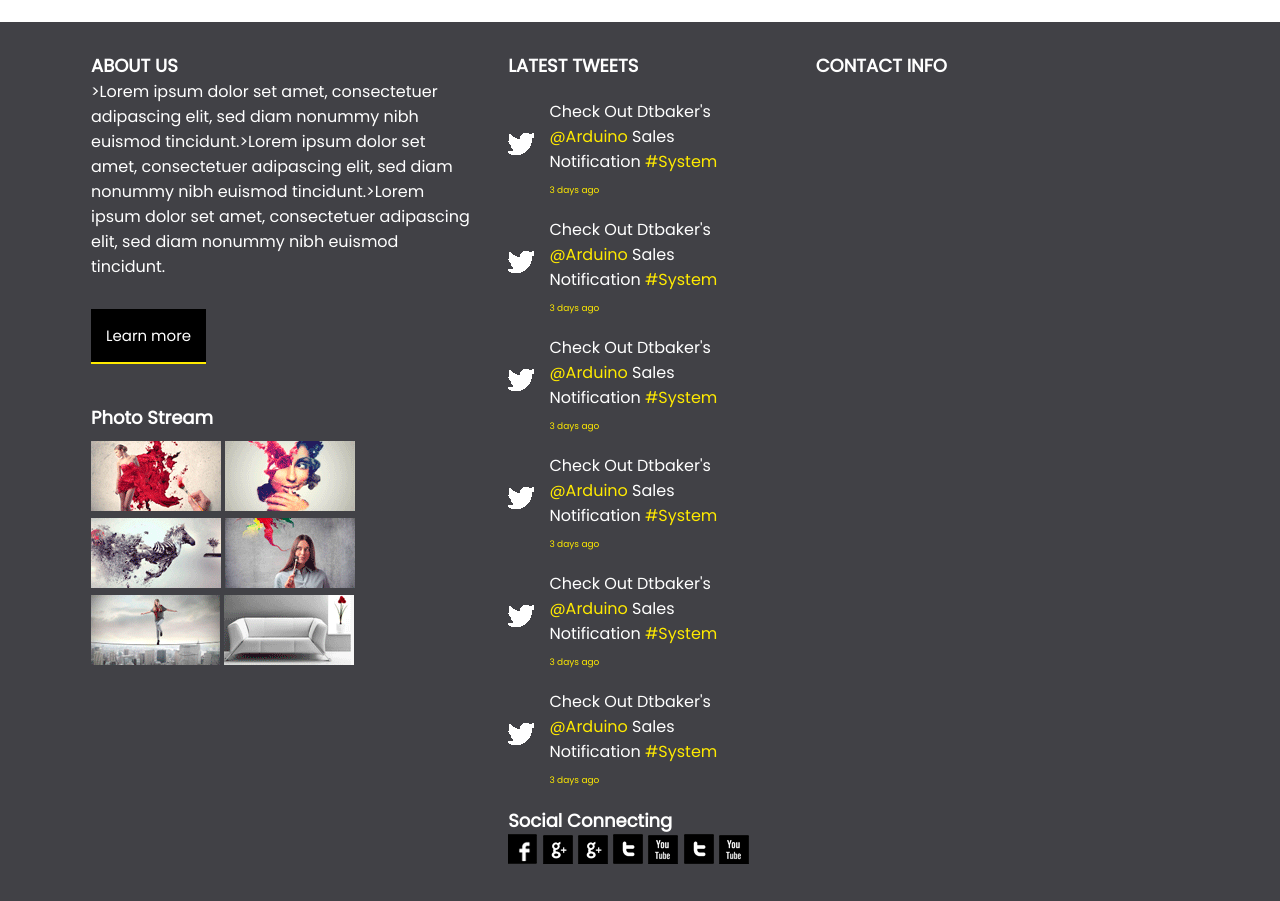
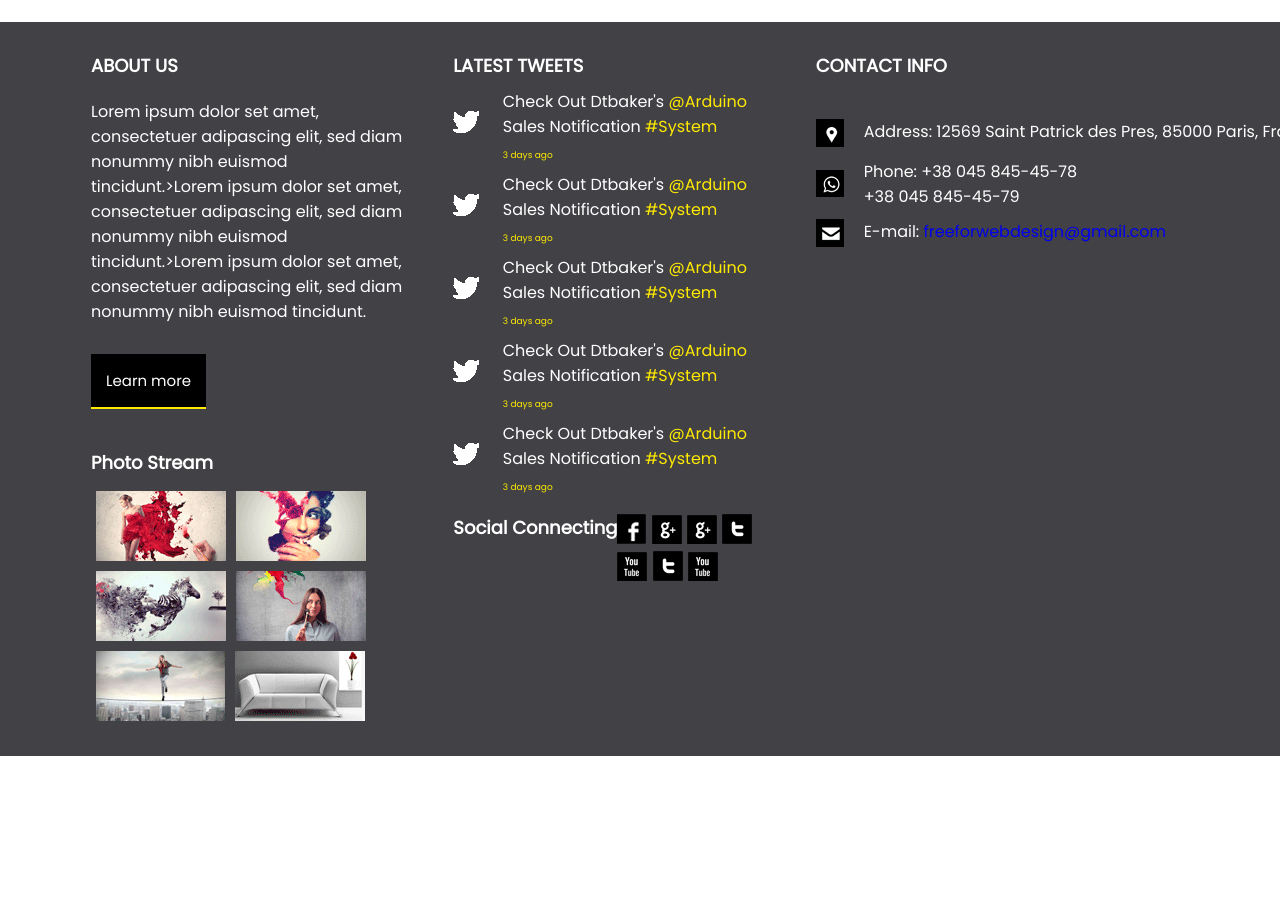
Before and after one commit to IrmaIvanova/webdevblog.github.io, a plain HTML site: page index.html in a window 1280 px wide. Shown: the part 2490-3391 px from the top of the page. After the commit the page ends 3246 px from the top, so only its background shows below. Drawn offline with nearby package versions, Linux system fonts and the light colour scheme.

Commit message:
added contact info

```diff
--- a/css/stile.css
+++ b/css/stile.css
@@ -206,7 +206,7 @@ footer h4 {
     width: 90%;
     margin: 0 auto;
     display: grid;
-    grid-template-columns: 35% 25% 25%;
+    grid-template-columns: 30% 30% 30%;
     grid-column-gap: 3%;
 }
 
@@ -214,8 +214,9 @@ footer h4 {
     display: grid;
     grid-template-columns: 15% 80%;
     align-items: center;
-    padding-top: 20px;
+    padding-top: 10px;
 }
+
 .when {
     font-size: 9px;
     color: #ffea00;
@@ -233,11 +234,15 @@ footer h4 {
     display: inline-block;
 }
 
+.about-us p {
+    padding-top: 20px;
+}
+
 .images {
     margin-top: 10px;
 }
 
-.imges img {
+.images img {
     float: left;
     padding: 5px;
 }
@@ -247,6 +252,8 @@ footer h4 {
 }
 
 .social {
+    display: grid;
+    grid-template-columns: auto auto;
     margin-top: 20px;
 }
 
@@ -255,7 +262,45 @@ footer h4 {
     margin: 0;
 }
 
+.allcontacts {
+    display: flex;
+    flex-direction: column;
+    justify-content: center;
+    margin-top: 30px;
+}
+.address p, phone p, .email p {
+    width: 500px;
+    height: 30px;
+    padding-left: 30px;
+    margin-top: 10px;
+    margin-bottom: 10px;
+}
+.address:before {
+    content:"";
+    background-image: url(../img/address.png);
+    width: 28px;
+    height: 28px;
+    float: left;
+    margin: 10px 20px 10px 0;
+}
 
+.phone:before {
+    content:"";
+    background-image: url(../img/adress.png);
+    width: 28px;
+    height: 28px;
+    float: left;
+    margin: 10px 20px 10px 0;
+}
+
+.email:before {
+    content:"";
+    background-image: url(../img/email.png);
+    width: 28px;
+    height: 28px;
+    float: left;
+    margin: 10px 20px 10px 0;
+}
 
 @media screen and (max-width: 420px) and (-webkit-min-device-pixel-ratio:0) {
     .header_container {
--- a/index.html
+++ b/index.html
@@ -146,7 +146,7 @@
          <div class="footer-container">
             <div class="about-us">
                 <h4>ABOUT US</h4>
-                <p>>Lorem ipsum dolor set amet, consectetuer adipascing elit, sed diam nonummy nibh euismod tincidunt.>Lorem ipsum dolor set amet,
+                <p>Lorem ipsum dolor set amet, consectetuer adipascing elit, sed diam nonummy nibh euismod tincidunt.>Lorem ipsum dolor set amet,
                     consectetuer adipascing elit, sed diam nonummy nibh euismod tincidunt.>Lorem ipsum dolor set amet, consectetuer adipascing elit,
                      sed diam nonummy nibh euismod tincidunt.</p>
                     <a href="#">Learn more</a>
@@ -217,19 +217,9 @@
                         <p class="when">3 days ago</p>
                     </div>
                 </div>
-                <div class="latest">
-                    <div class="imgtw">
-                        <img src="img/twitter.png" alt="">
-                    </div>
-                    <div class="ptw">
-                        <p>
-                            Check Out Dtbaker's <span>@Arduino</span> Sales Notification <span>#System</span>
-                        </p>
-                        <p class="when">3 days ago</p>
-                    </div>
-                </div>
                 <div class="social">
-                    <h4>Social Connecting </h4>
+                    <div> <h4>Social Connecting </h4> </div>
+                    <div>
                         <a href="#"> <img src="img/fb.png" alt=""></a>
                         <a href="#"> <img src="img/fb1.png" alt=""></a>
                         <a href=""><img src="img/fb1.png" alt=""></a>
@@ -238,10 +228,24 @@
                         <a href=""><img src="img/fb2.png" alt=""></a>
                         <a href=""><img src="img/fb3.png" alt=""></a>
                         </div>
+                </div>
 
                 </div>
             <div class="contacts">
                 <h4>CONTACT INFO</h4>
+                <div class="allcontacts">
+                    <div class="address">
+                        <p>Address: 12569 Saint Patrick des Pres, 85000 Paris, France</p>
+                    </div>
+                    <div class="phone">
+                        <p>Phone: +38 045 845-45-78
+                            <br> +38 045 845-45-79
+                        </p>
+                    </div>
+                    <div class="email">
+                        <p>E-mail: <a href="#">freeforwebdesign@gmail.com</a></p>
+                    </div>
+                </div>
             </div>
 
             </div>
```
Also changed, not shown: img/address.png (added), img/adress.png (added), img/email.png (added), img/phone.png (added). Lines whose indentation alone changed are shown as unchanged.
